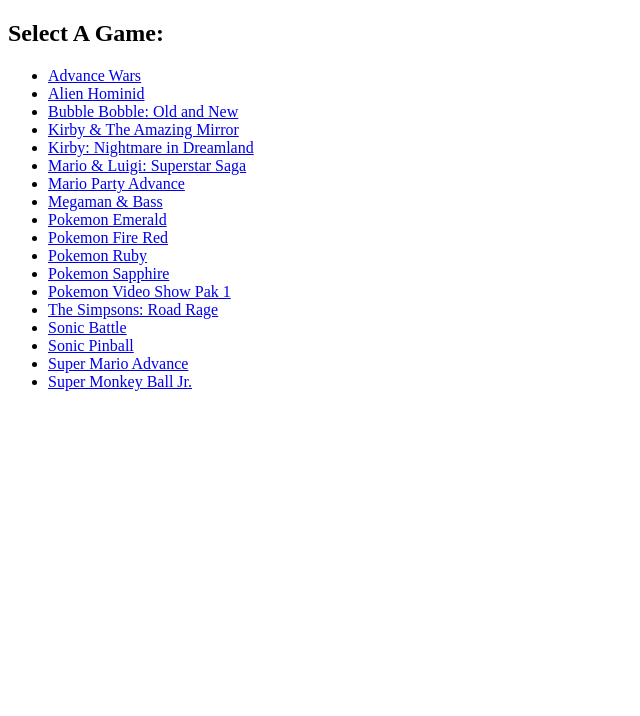
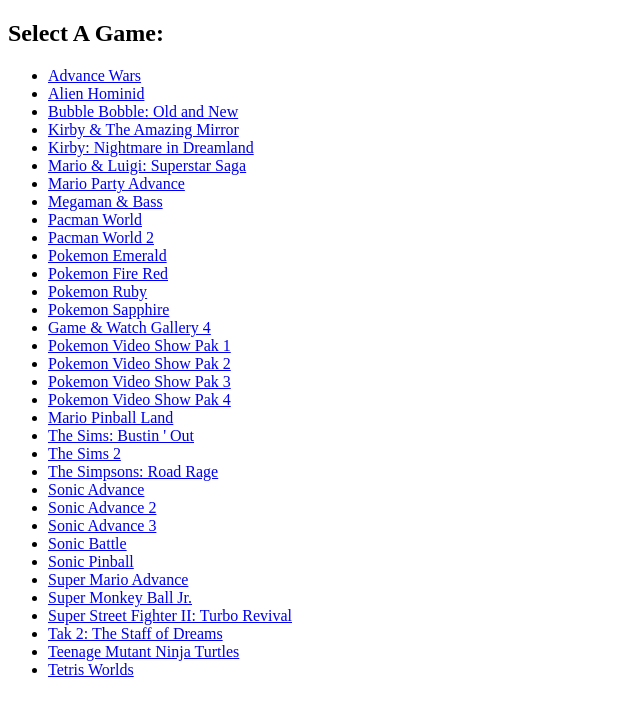
Before and after one commit to pokemononline/gba, a plain HTML site: page index.html in a window 1280 px wide. Shown: the whole page, without its empty margins (0-640 px from the left). Drawn offline with Linux system fonts and the light colour scheme.

Commit message:
Add new games

```diff
--- a/index.html
+++ b/index.html
@@ -15,16 +15,32 @@
             <li><a href="./launcher.html#superstar">Mario &amp; Luigi: Superstar Saga</a></li>
             <li><a href="./launcher.html#marioparty">Mario Party Advance</a></li>
             <li><a href="./launcher.html#megamanbass">Megaman &amp; Bass</a></li>
+            <li><a href="./launcher.html#pacman_world">Pacman World</a></li>
+            <li><a href="./launcher.html#pacman_world2">Pacman World 2</a></li>
             <li><a href="./launcher.html#pokemonemerald">Pokemon Emerald</a></li>
             <li><a href="./launcher.html#pokemonred">Pokemon Fire Red</a></li>
             <li><a href="./launcher.html#pokemonruby">Pokemon Ruby</a></li>
             <li><a href="./launcher.html#pokemonsapphire">Pokemon Sapphire</a></li>
+            <li><a href="./launcher.html#gamewatch4">Game &amp; Watch Gallery 4</a></li>
             <li><a href="./launcher.html#gba_video_pokemon_1">Pokemon Video Show Pak 1</a></li>
+            <li><a href="./launcher.html#gba_video_pokemon_2">Pokemon Video Show Pak 2</a></li>
+            <li><a href="./launcher.html#gba_video_pokemon_3">Pokemon Video Show Pak 3</a></li>
+            <li><a href="./launcher.html#gba_video_pokemon_4">Pokemon Video Show Pak 4</a></li>
+            <li><a href="./launcher.html#mariopinball">Mario Pinball Land</a></li>
+            <li><a href="./launcher.html#sims_bustin_out">The Sims: Bustin &#39; Out</a></li>
+            <li><a href="./launcher.html#sims2">The Sims 2</a></li>
             <li><a href="./launcher.html#simpsons">The Simpsons: Road Rage</a></li>
+            <li><a href="./launcher.html#sonic_advance">Sonic Advance</a></li>
+            <li><a href="./launcher.html#sonic_advance2">Sonic Advance 2</a></li>
+            <li><a href="./launcher.html#sonic_advance3">Sonic Advance 3</a></li>
             <li><a href="./launcher.html#sonicbattle">Sonic Battle</a></li>
             <li><a href="./launcher.html#sonicpinball">Sonic Pinball</a></li>
             <li><a href="./launcher.html#supermarioadvance">Super Mario Advance</a></li>
             <li><a href="./launcher.html#supermonkeyballjr">Super Monkey Ball Jr.</a></li>
+            <li><a href="./launcher.html#super_street_2_fighter_turbo_revival">Super Street Fighter II: Turbo Revival</a></li>
+            <li><a href="./launcher.html#tak2_staff_of_dreams">Tak 2: The Staff of Dreams</a></li>
+            <li><a href="./launcher.html#tmnt">Teenage Mutant Ninja Turtles</a></li>
+            <li><a href="./launcher.html#tetris_worlds">Tetris Worlds</a></li>
         </ul>
     </body>
 </html>
```
Also changed, not shown: 16 other files.
